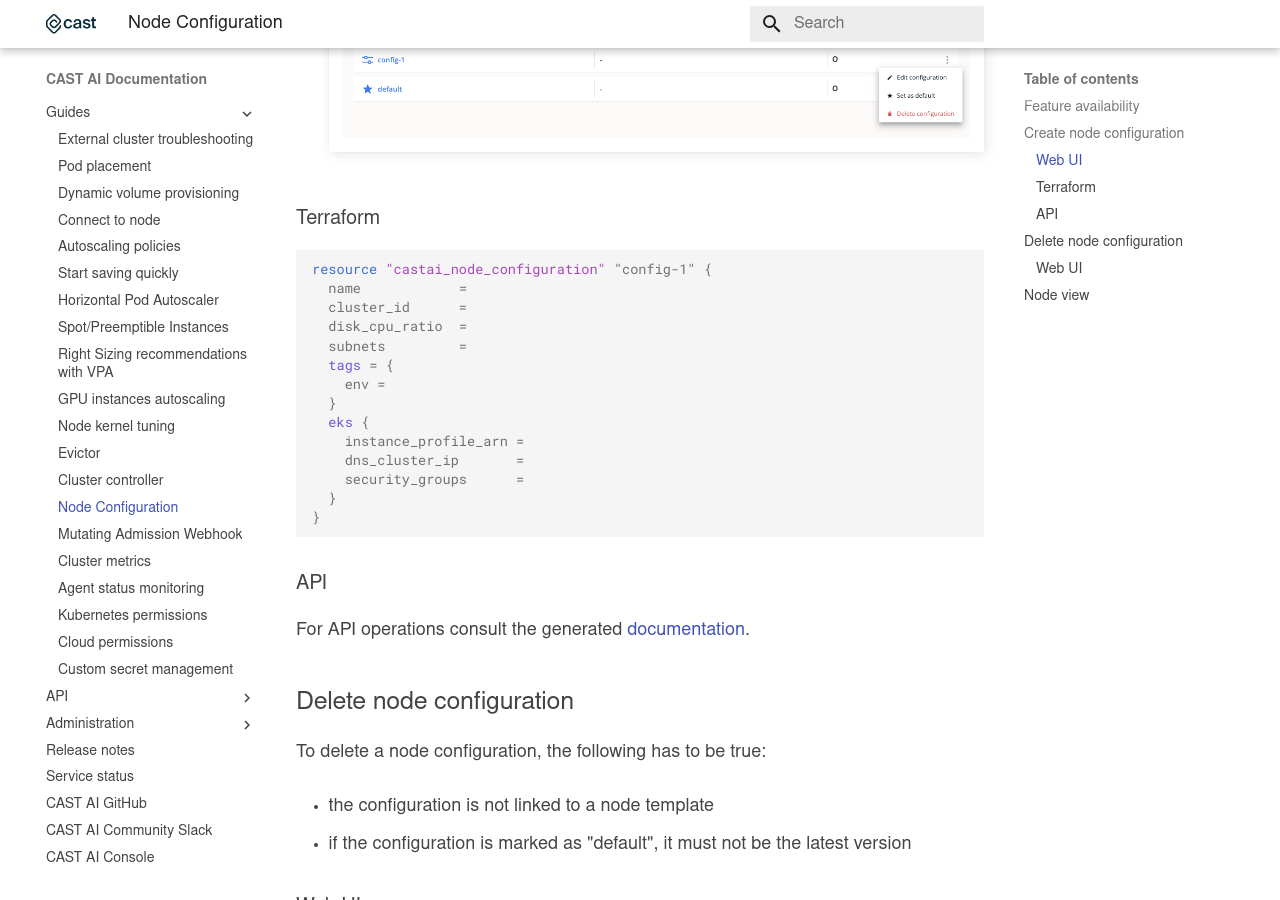
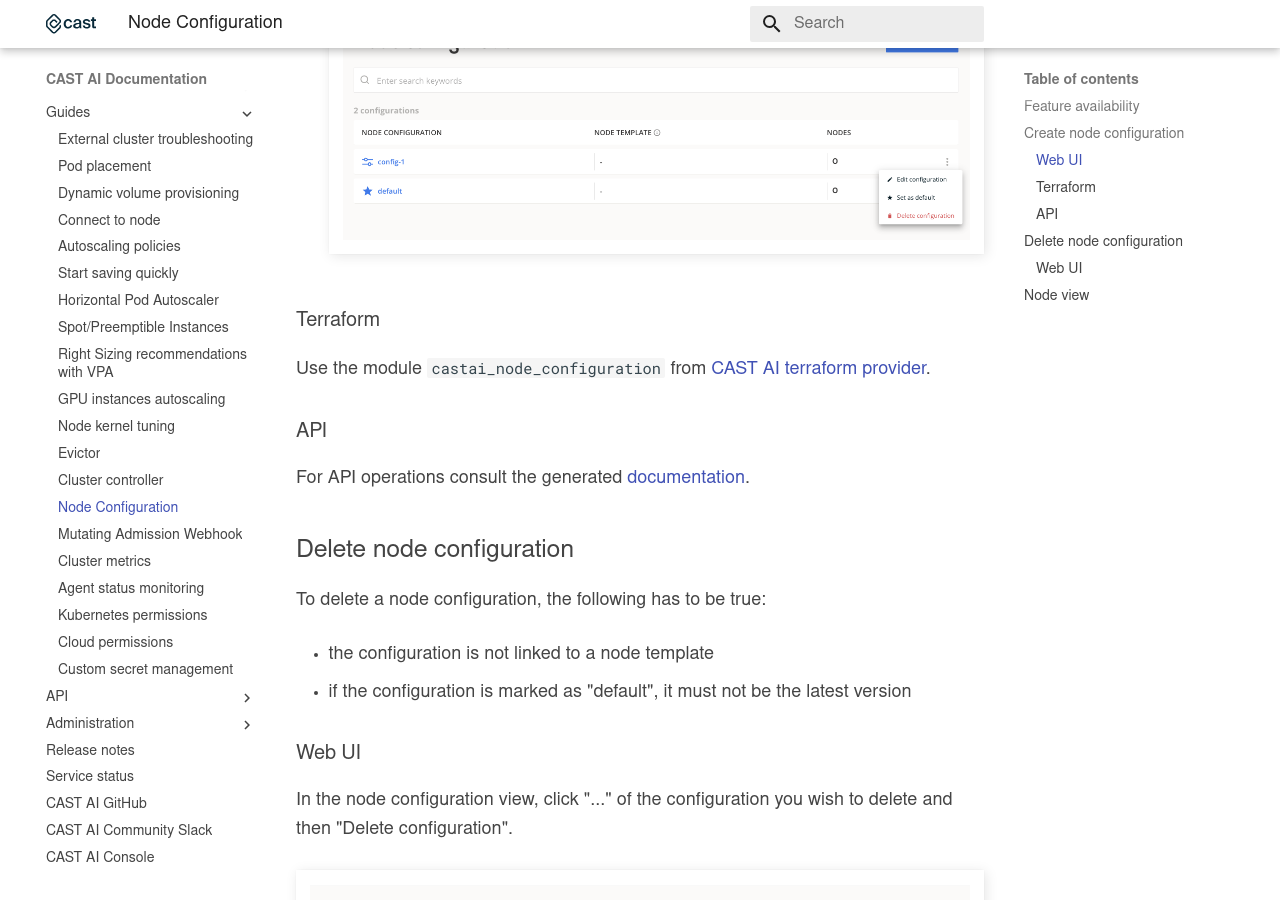
Before and after one commit to castai/docs, an MkDocs documentation site: the page built from docs/guides/node-configuration.md, in a window 1280 px wide and 900 px high, scrolled down 3305 px. Built offline with MkDocs 1.6.1 and Material for MkDocs 9.7.7, drawn with Linux system fonts in a browser that asks for light colours; some web fonts are replaced; some of the changed text lies outside the part shown.

Commit message:
Add more defaults

````diff
--- a/docs/guides/node-configuration.md
+++ b/docs/guides/node-configuration.md
@@ -16,12 +16,12 @@
 | Configuration | Options | Default |
 |---------------|---------|---------|
 | Root volume ration | CPU to storage (GiB) ratio | 1 CPU : 5 GiB |
-| Subnets  | Subnet IDs for CAST AI provisioned nodes | Inferred |
-| Security groups  | Security group IDs for CAST AI provisioned nodes | Inferred |
-| Instance profile ARN  |  Instance profile ARN for CAST AI provisioned nodes  | Inferred |
+| Subnets  | Subnet IDs for CAST AI provisioned nodes | All subnets pointing to NAT/Internet gateways |
+| Security groups  | Security group IDs for CAST AI provisioned nodes | [Tagged](https://docs.aws.amazon.com/eks/latest/userguide/sec-group-reqs.html) and CAST AI SG |
+| Instance profile ARN  |  Instance profile ARN for CAST AI provisioned nodes  | cast-<cluster-name\>-eks-<cluster-id[:8]\> |
 | Instance tags   | Tags for CAST AI provisioned nodes | [] |
-| Image version   | Image to be used when building CAST AI provisioned node | Inferred |
-| Dns-cluster-ip   | Override the IP address to be used for DNS queries within the cluster | Inferred |
+| Image version   | Image to be used when building CAST AI provisioned node | Latest available [AMI](https://docs.aws.amazon.com/eks/latest/userguide/eks-optimized-ami.html) for kubernetes release |
+| Dns-cluster-ip   | Override the IP address to be used for DNS queries within the cluster | "" |
 | SSH key   | Base64 encoded public key or AWS key ID | "" |
 
 By default values are either inferred from the cluster (subnets, security groups...) or a generic value is applied.
@@ -60,22 +60,7 @@
 
 ### Terraform
 
-```hcl
-resource "castai_node_configuration" "config-1" {
-  name   		  =
-  cluster_id      =
-  disk_cpu_ratio  =
-  subnets   	  =
-  tags = {
-    env =
-  }
-  eks {
-	instance_profile_arn =
-    dns_cluster_ip       =
-	security_groups      =
-  }
-}
-```
+Use the module `castai_node_configuration` from [CAST AI terraform provider](https://github.com/castai/terraform-provider-castai).
 
 ### API
 
````
